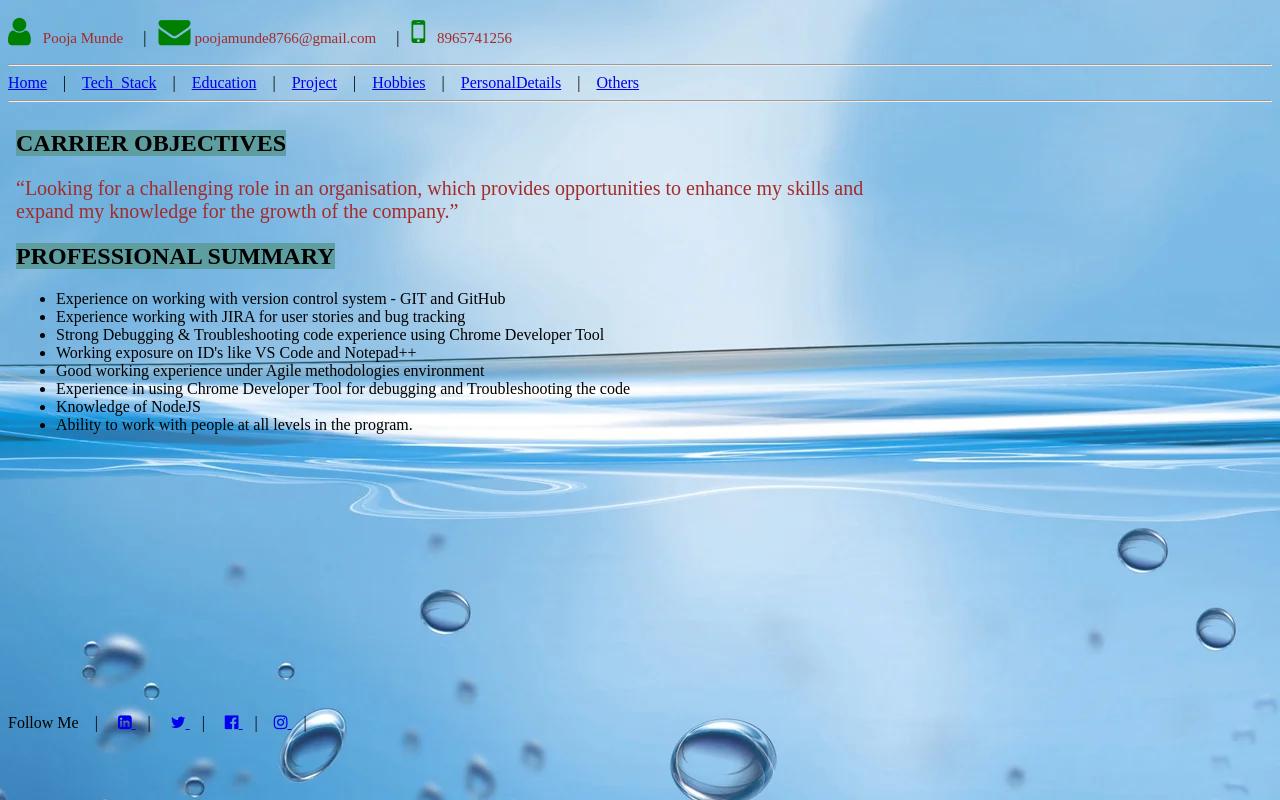
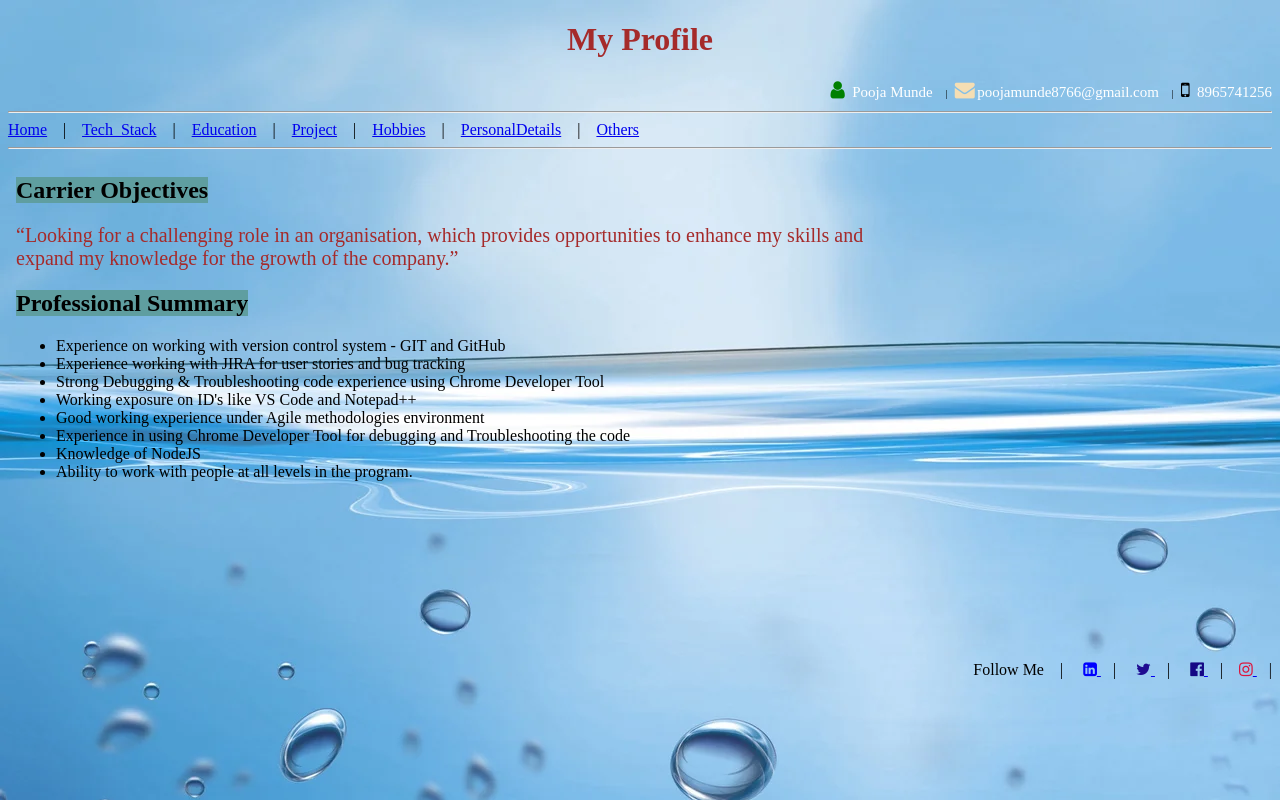
Before and after one commit to poojamunde8766/MyProfile, a plain HTML site: page index.html in a window 1280 px wide. Drawn offline with Linux system fonts and the light colour scheme.

Commit message:
Apply CSS Properties
Apply CSS Properties

```diff
--- a/home.html
+++ b/home.html
@@ -18,11 +18,11 @@
 
     </head>
     <body>
-        <h2><span>CARRIER OBJECTIVES</span></h2>
+        <h2><span>Carrier Objectives</span></h2>
         <p>
             “Looking for a challenging role in an organisation, which provides opportunities to enhance my skills and expand my knowledge for the growth of the company.”
         </p>
-        <h2><span>PROFESSIONAL SUMMARY</span></h2>
+        <h2><span>Professional Summary</span></h2>
         <ul>
 
             <li>Experience on working with version control system - GIT and GitHub</li>
--- a/index.html
+++ b/index.html
@@ -5,20 +5,37 @@
         <link rel="stylesheet" href="https://cdnjs.cloudflare.com/ajax/libs/font-awesome/4.7.0/css/font-awesome.min.css">
         <style>
             body {
-            background-image:
+                background-image:
                    url('img.webp');
-        }
+                   background-color: gray;
+                 }
+
+              .user{
+                text-align: right;
+                font-size: 10px;
+              }
+
+              .my{
+                text-align: center;
+                color:brown;
+              }
+
+              .use{
+                text-align: right;
+              }
+
         </style>
     </head>
 <body>
+    <h1 class="my">My Profile</h1>
     <hrader>
         <div>
-             <p>
-                 <i style="color:green;" class="fa fa-user fa-2x" aria-hidden="true"></i> &nbsp; <span style="color:brown; font-size:15px;">Pooja Munde</span> &nbsp; &nbsp; |
+             <p class="user">
+                 <i style="color:green;" class="fa fa-user fa-2x" aria-hidden="true"></i> &nbsp; <span style="color:white; font-size:15px;">Pooja Munde</span> &nbsp; &nbsp; |
                  &nbsp;
-                <i style="color:green;" class="fa fa-envelope fa-2x" aria-hidden="true"></i> <span style="color:brown; font-size:15px;">poojamunde8766@gmail.com</span>  &nbsp; &nbsp; |
+                <i style="color:wheat;" class="fa fa-envelope fa-2x" aria-hidden="true"></i> <span style="color:white; font-size:15px;">poojamunde8766@gmail.com</span>  &nbsp; &nbsp; |
                  &nbsp;
-                 <i style="color:green;" class="fa fa-mobile fa-2x" aria-hidden="true"></i> &nbsp; <span style="color:brown; font-size:15px;">8965741256</span>
+                 <i style="color:black;" class="fa fa-mobile fa-2x" aria-hidden="true"></i> &nbsp; <span style="color:white; font-size:15px;">8965741256</span>
             </p>
         </div>
     </hrader>
@@ -37,15 +54,15 @@
 
     <hr>
     <div>
-        <iframe width="900px" height="600px" name="myframe" src="home.html" style="border: none;"></iframe>
+        <iframe width="900px" height="500px" name="myframe" src="home.html" style="border: none;"></iframe>
     </div>
 
-    <footer>
+    <footer class="use">
          <span>Follow Me</span> &nbsp; &nbsp;| &nbsp; &nbsp;
-            <a href="https://www.linkedin.com/" target="_blank"> <i class="fa fa-linkedin-square" aria-hidden="true"></i> </a> &nbsp;&nbsp; | &nbsp; &nbsp;
-            <a href="https://twitter.com/PoojaMunde17" target="_blank"> <i class="fa fa-twitter" aria-hidden="true"></i> </a> &nbsp;&nbsp;  | &nbsp; &nbsp;
-            <a href="https://www.facebook.com/profile.php?id=100083108622684" target="_blank"> <i class="fa fa-facebook-official" aria-hidden="true"></i> </a> &nbsp;&nbsp; | &nbsp;&nbsp;
-            <a href="https://www.instagram.com/poojamunde284/" target="_blank"> <i class="fa fa-instagram" aria-hidden="true"></i> </a> &nbsp;&nbsp; |
+            <a href="https://www.linkedin.com/" target="_blank"> <i style="color:blue;" class="fa fa-linkedin-square" aria-hidden="true"></i> </a> &nbsp;&nbsp; | &nbsp; &nbsp;
+            <a href="https://twitter.com/PoojaMunde17" target="_blank"> <i style="color:rgb(31, 11, 145);" class="fa fa-twitter" aria-hidden="true"></i> </a> &nbsp;&nbsp;  | &nbsp; &nbsp;
+            <a href="https://www.facebook.com/profile.php?id=100083108622684" target="_blank"> <i style="color:rgb(21, 7, 132);" class="fa fa-facebook-official" aria-hidden="true"></i> </a> &nbsp;&nbsp; | &nbsp;&nbsp;
+            <a href="https://www.instagram.com/poojamunde284/" target="_blank"> <i style="color:crimson;" class="fa fa-instagram" aria-hidden="true"></i> </a> &nbsp;&nbsp; |
 
 
     </footer>
```
Also changed, not shown: tech_stack.html (+1 -1 lines).
